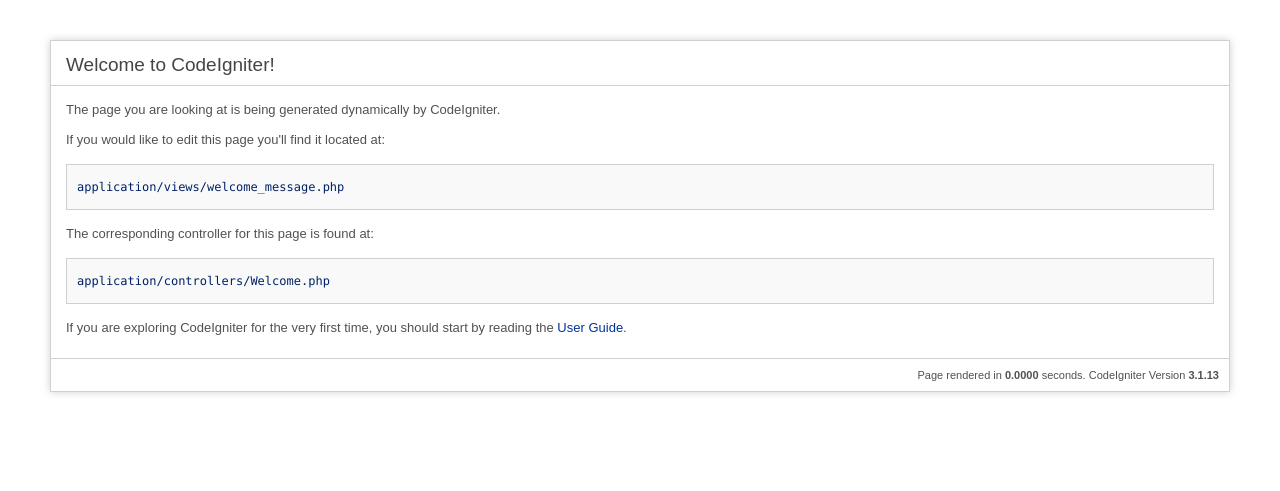
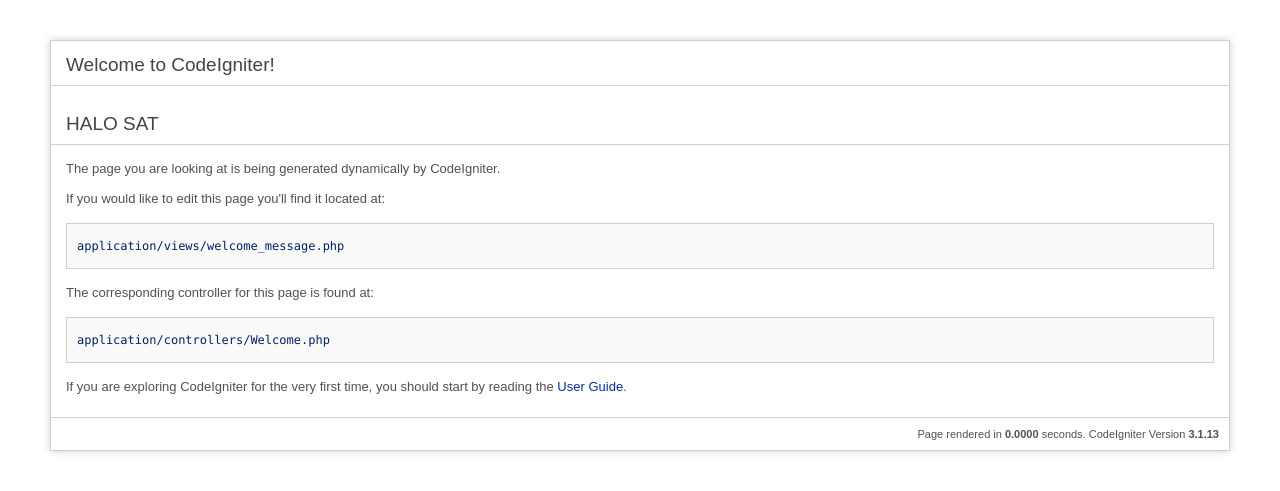
Before and after one commit to nuralfir/project_ci, a CodeIgniter app: page /database/ in a window 1280 px wide. Shown: the top 491 px of the page. Run offline with CodeIgniter, Linux system fonts and the light colour scheme.

Commit message:
pertamax

```diff
--- a/application/views/welcome_message.php
+++ b/application/views/welcome_message.php
@@ -80,6 +80,7 @@ defined('BASEPATH') OR exit('No direct script access allowed');
 
 <div id="container">
 	<h1>Welcome to CodeIgniter!</h1>
+	<h1>HALO SAT</h1>
 
 	<div id="body">
 		<p>The page you are looking at is being generated dynamically by CodeIgniter.</p>
```
